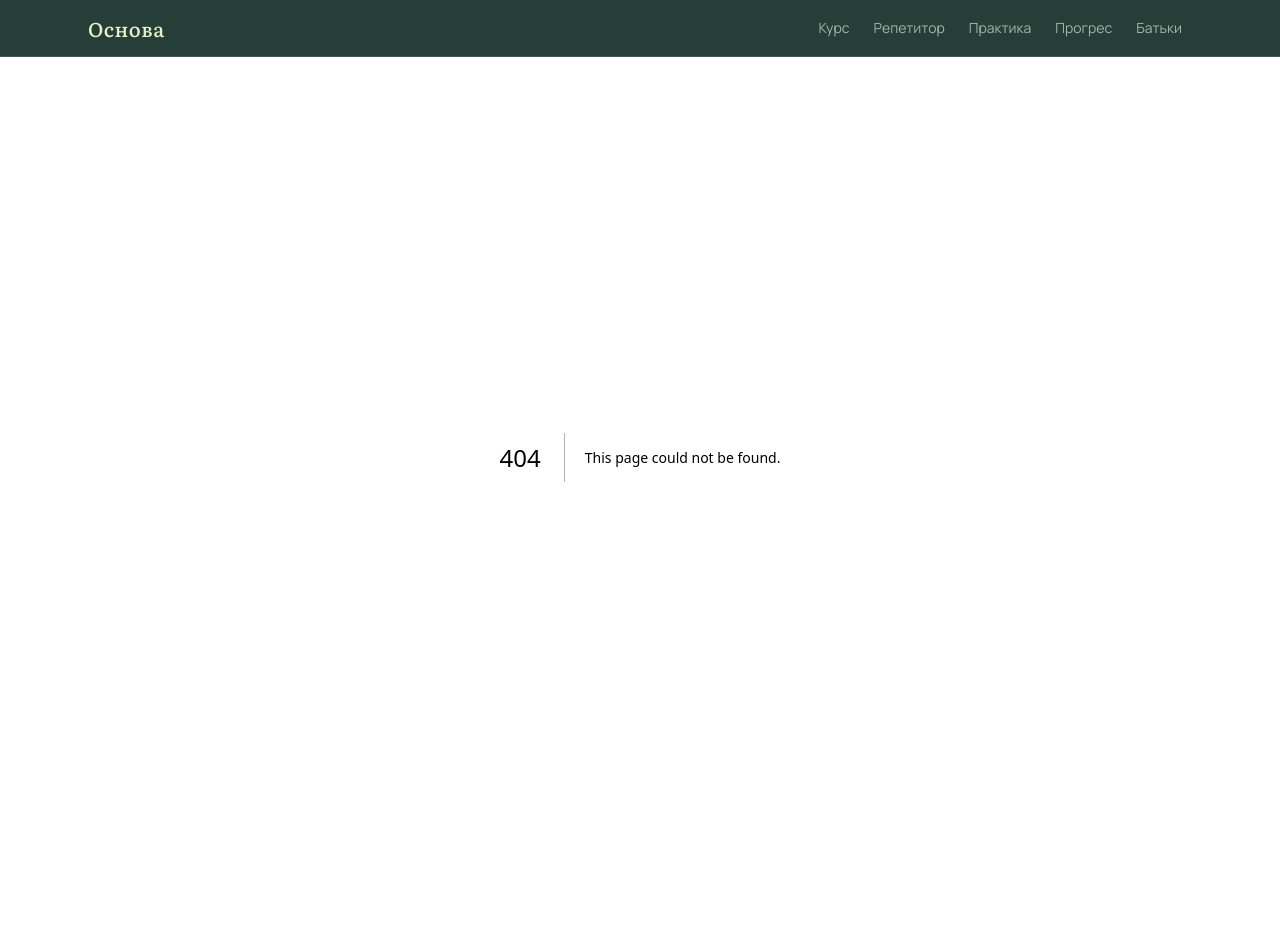
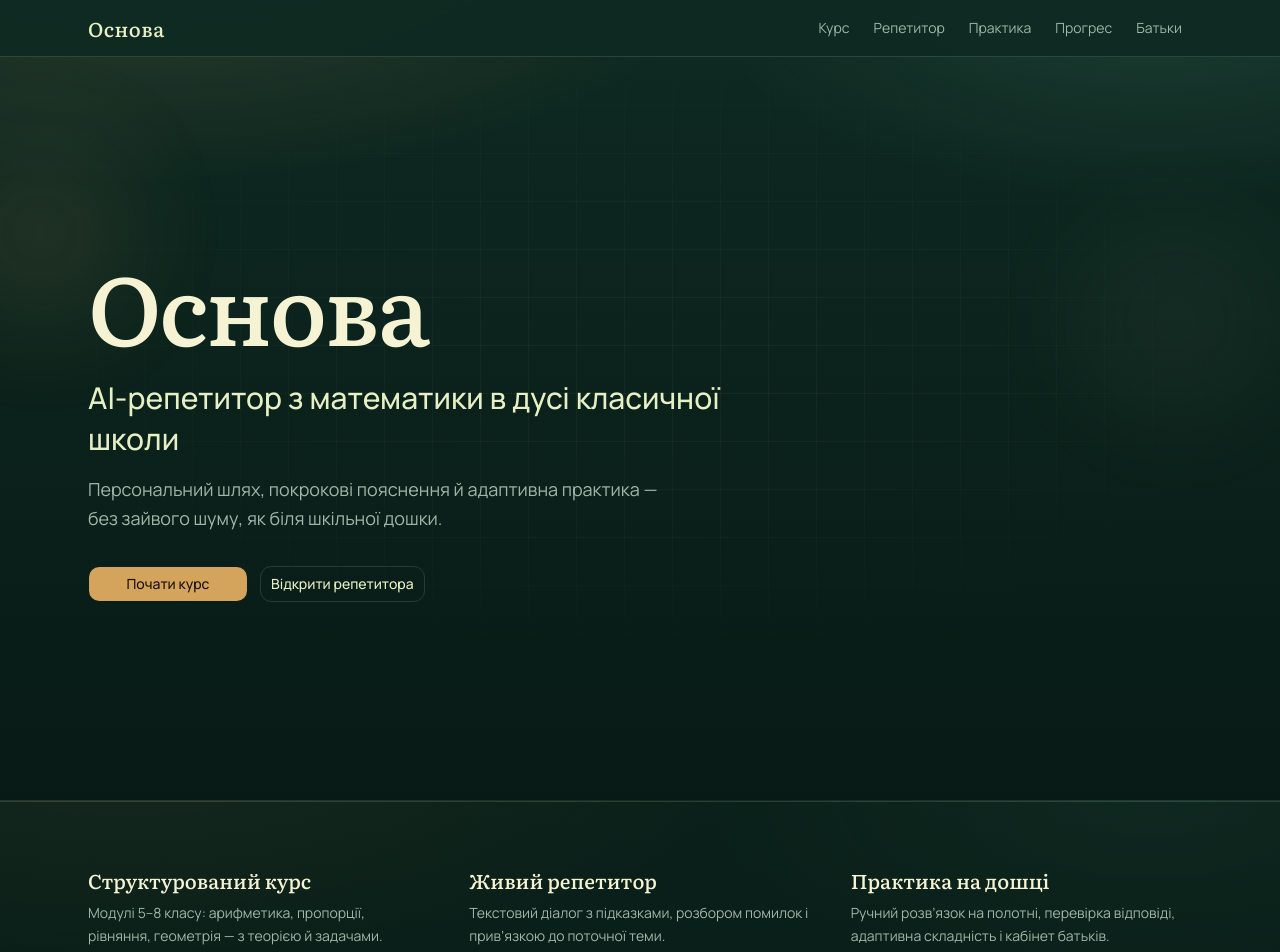
Before and after one commit to kaiserdem/AI-Math-Tutor, a Next.js app: page / in a window 1280 px wide. Before the commit this address had no page. Shown: the top 952 px of the page. Before the commit the page ends 857 px from the top, so only its background shows below. Built offline with nearby package versions, Linux system fonts and the light colour scheme.

Commit message:
feat: add src/app/page.tsx

```diff
--- /dev/null
+++ b/src/app/page.tsx
@@ -0,0 +1,86 @@
+import Link from "next/link";
+import { Button } from "@/components/ui/button";
+
+export default function HomePage() {
+  return (
+    <div className="relative overflow-hidden">
+      <section className="relative min-h-[calc(100dvh-3.5rem)]">
+        <div className="hero-grid pointer-events-none absolute inset-0" aria-hidden />
+        <div
+          className="dust pointer-events-none absolute -left-10 top-24 h-40 w-40 rounded-full bg-[color:var(--accent-amber)]/20 blur-3xl"
+          aria-hidden
+        />
+        <div
+          className="dust pointer-events-none absolute right-0 top-40 h-52 w-52 rounded-full bg-[color:var(--chalk)]/10 blur-3xl"
+          aria-hidden
+          style={{ animationDelay: "1.2s" }}
+        />
+
+        <div className="relative mx-auto flex min-h-[calc(100dvh-3.5rem)] max-w-6xl flex-col justify-center px-4 py-16 sm:px-6">
+          <p className="animate-rise font-[family-name:var(--font-display)] text-5xl leading-none tracking-tight text-[color:var(--chalk-bright)] sm:text-7xl md:text-8xl">
+            Основа
+          </p>
+          <h1 className="animate-rise-delay mt-6 max-w-2xl text-2xl font-medium leading-snug text-[color:var(--chalk)] sm:text-3xl">
+            AI-репетитор з математики в дусі класичної школи
+          </h1>
+          <p className="animate-rise-delay-2 mt-4 max-w-xl text-base leading-relaxed text-[color:var(--mist)] sm:text-lg">
+            Персональний шлях, покрокові пояснення й адаптивна практика — без зайвого шуму,
+            як біля шкільної дошки.
+          </p>
+          <div className="animate-rise-delay-2 mt-8 flex flex-wrap gap-3">
+            <Button asChild size="lg" className="min-w-40">
+              <Link href="/learn">Почати курс</Link>
+            </Button>
+            <Button asChild size="lg" variant="outline" className="border-[color:var(--chalk-line)] bg-transparent text-[color:var(--chalk)] hover:bg-[color:var(--chalk)]/10">
+              <Link href="/tutor">Відкрити репетитора</Link>
+            </Button>
+          </div>
+
+          <svg
+            className="pointer-events-none absolute bottom-10 right-4 hidden w-48 text-[color:var(--chalk)]/50 md:block lg:right-10 lg:w-64"
+            viewBox="0 0 200 120"
+            fill="none"
+            aria-hidden
+          >
+            <path
+              className="chalk-stroke"
+              d="M20 90 L70 30 L120 90 M45 70 H95 M130 90 L160 40 L190 90"
+              stroke="currentColor"
+              strokeWidth="2.5"
+              strokeLinecap="round"
+              strokeLinejoin="round"
+            />
+          </svg>
+        </div>
+      </section>
+
+      <section className="border-t border-[color:var(--chalk-line)] bg-[color:var(--board-deep)]/60">
+        <div className="mx-auto grid max-w-6xl gap-10 px-4 py-16 sm:px-6 md:grid-cols-3">
+          <Feature
+            title="Структурований курс"
+            text="Модулі 5–8 класу: арифметика, пропорції, рівняння, геометрія — з теорією й задачами."
+          />
+          <Feature
+            title="Живий репетитор"
+            text="Текстовий діалог з підказками, розбором помилок і прив’язкою до поточної теми."
+          />
+          <Feature
+            title="Практика на дошці"
+            text="Ручний розв’язок на полотні, перевірка відповіді, адаптивна складність і кабінет батьків."
+          />
+        </div>
+      </section>
+    </div>
+  );
+}
+
+function Feature({ title, text }: { title: string; text: string }) {
+  return (
+    <div>
+      <h2 className="font-[family-name:var(--font-display)] text-xl text-[color:var(--chalk-bright)]">
+        {title}
+      </h2>
+      <p className="mt-2 text-sm leading-relaxed text-[color:var(--mist)]">{text}</p>
+    </div>
+  );
+}
```
